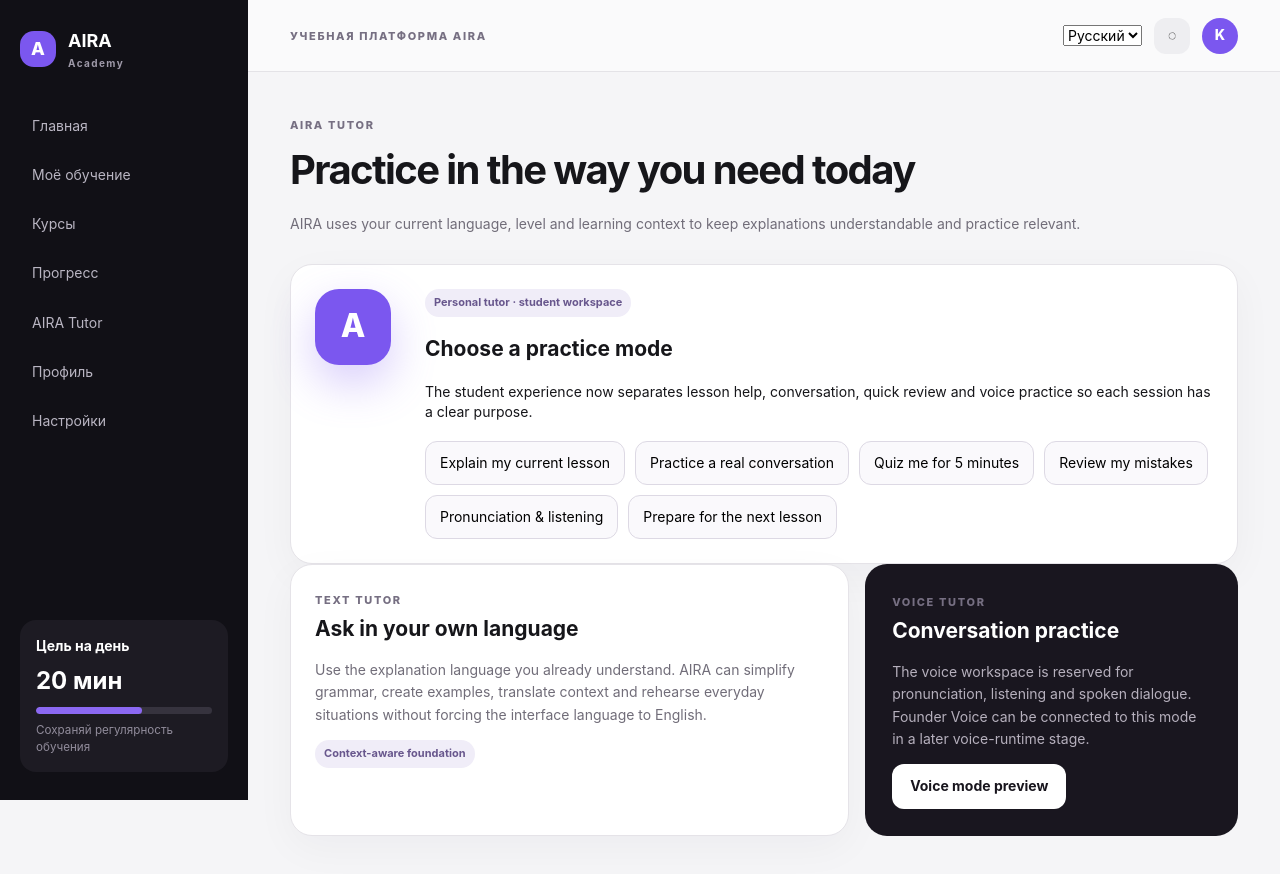
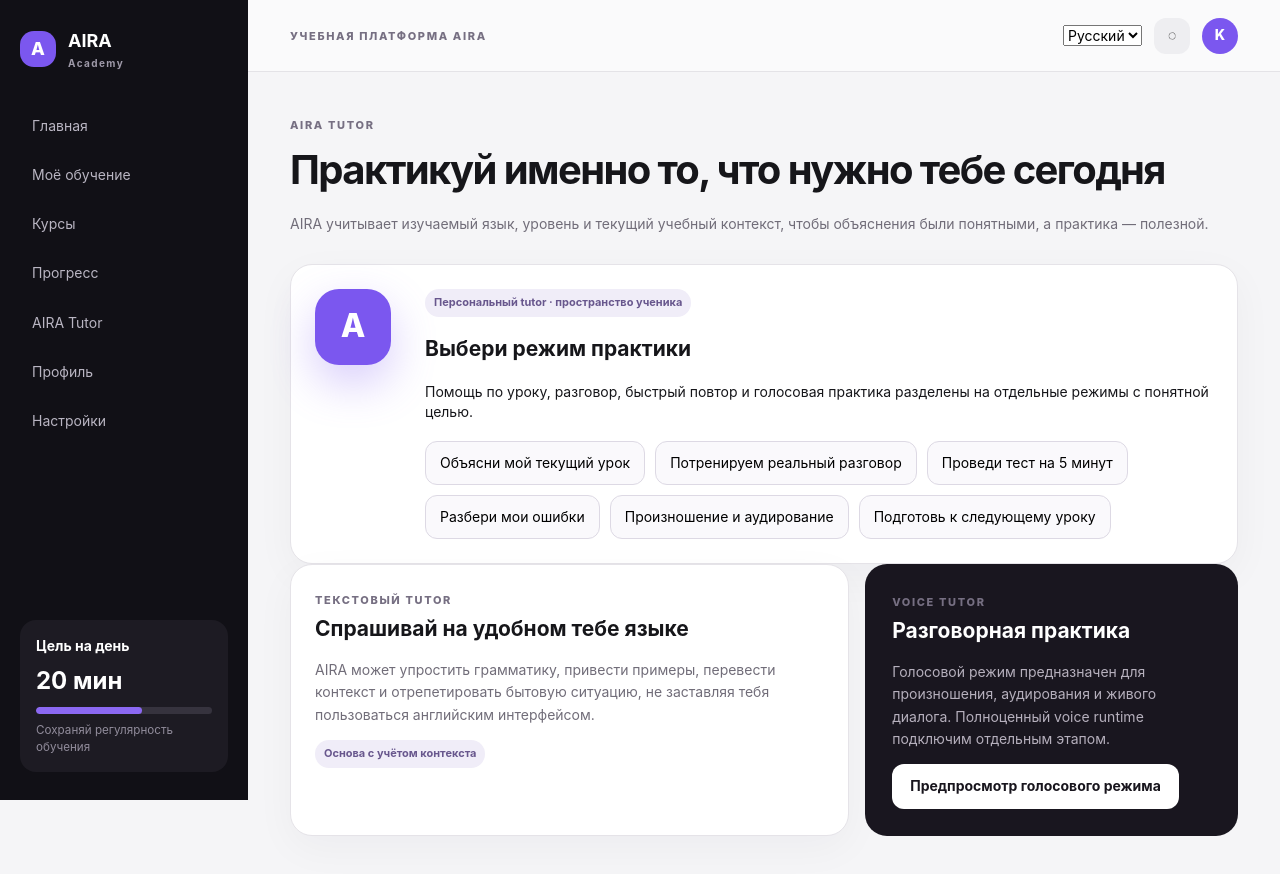
Before and after one commit to tsapkovaby-cyber/AIRA-OS, a Next.js app: page /learn/tutor in a window 1280 px wide. Shown: the top 874 px of the page. Built offline with nearby package versions, Linux system fonts and the light colour scheme.

Commit message:
Localize AIRA Tutor workspace

```diff
--- a/app/learn/tutor/page.tsx
+++ b/app/learn/tutor/page.tsx
@@ -1,7 +1,14 @@
+"use client";
+
 import styles from "../learn.module.css";
+import { useUiLanguage } from "../../../lib/use-ui-language";
 
-export default function Tutor(){return <>
-  <div className={styles.pageHeading}><span className={styles.eyebrow}>AIRA TUTOR</span><h1>Practice in the way you need today</h1><p>AIRA uses your current language, level and learning context to keep explanations understandable and practice relevant.</p></div>
-  <section className={styles.tutorHero}><div className={styles.aiOrb}>A</div><div><span className={styles.pill}>Personal tutor · student workspace</span><h2>Choose a practice mode</h2><p>The student experience now separates lesson help, conversation, quick review and voice practice so each session has a clear purpose.</p><div className={styles.promptGrid}><button>Explain my current lesson</button><button>Practice a real conversation</button><button>Quiz me for 5 minutes</button><button>Review my mistakes</button><button>Pronunciation & listening</button><button>Prepare for the next lesson</button></div></div></section>
-  <section className={styles.twoColumn}><article className={styles.panel}><span className={styles.eyebrow}>TEXT TUTOR</span><h2>Ask in your own language</h2><p>Use the explanation language you already understand. AIRA can simplify grammar, create examples, translate context and rehearse everyday situations without forcing the interface language to English.</p><span className={styles.pill}>Context-aware foundation</span></article><article className={styles.darkPanel}><span className={styles.eyebrow}>VOICE TUTOR</span><h2>Conversation practice</h2><p>The voice workspace is reserved for pronunciation, listening and spoken dialogue. Founder Voice can be connected to this mode in a later voice-runtime stage.</p><button className={styles.lightButton}>Voice mode preview</button></article></section>
-</>}
+export default function Tutor(){
+  const ru=useUiLanguage()==="ru";
+  const prompts=ru?["Объясни мой текущий урок","Потренируем реальный разговор","Проведи тест на 5 минут","Разбери мои ошибки","Произношение и аудирование","Подготовь к следующему уроку"]:["Explain my current lesson","Practice a real conversation","Quiz me for 5 minutes","Review my mistakes","Pronunciation & listening","Prepare for the next lesson"];
+  return <>
+    <div className={styles.pageHeading}><span className={styles.eyebrow}>AIRA TUTOR</span><h1>{ru?"Практикуй именно то, что нужно тебе сегодня":"Practice in the way you need today"}</h1><p>{ru?"AIRA учитывает изучаемый язык, уровень и текущий учебный контекст, чтобы объяснения были понятными, а практика — полезной.":"AIRA uses your language, level and learning context to keep explanations understandable and practice relevant."}</p></div>
+    <section className={styles.tutorHero}><div className={styles.aiOrb}>A</div><div><span className={styles.pill}>{ru?"Персональный tutor · пространство ученика":"Personal tutor · student workspace"}</span><h2>{ru?"Выбери режим практики":"Choose a practice mode"}</h2><p>{ru?"Помощь по уроку, разговор, быстрый повтор и голосовая практика разделены на отдельные режимы с понятной целью.":"Lesson help, conversation, quick review and voice practice are separated into focused modes."}</p><div className={styles.promptGrid}>{prompts.map(item=><button key={item}>{item}</button>)}</div></div></section>
+    <section className={styles.twoColumn}><article className={styles.panel}><span className={styles.eyebrow}>{ru?"ТЕКСТОВЫЙ TUTOR":"TEXT TUTOR"}</span><h2>{ru?"Спрашивай на удобном тебе языке":"Ask in your own language"}</h2><p>{ru?"AIRA может упростить грамматику, привести примеры, перевести контекст и отрепетировать бытовую ситуацию, не заставляя тебя пользоваться английским интерфейсом.":"AIRA can simplify grammar, create examples, translate context and rehearse everyday situations without forcing the interface language to English."}</p><span className={styles.pill}>{ru?"Основа с учётом контекста":"Context-aware foundation"}</span></article><article className={styles.darkPanel}><span className={styles.eyebrow}>VOICE TUTOR</span><h2>{ru?"Разговорная практика":"Conversation practice"}</h2><p>{ru?"Голосовой режим предназначен для произношения, аудирования и живого диалога. Полноценный voice runtime подключим отдельным этапом.":"The voice workspace is for pronunciation, listening and spoken dialogue. Full voice runtime will be connected in a later stage."}</p><button className={styles.lightButton}>{ru?"Предпросмотр голосового режима":"Voice mode preview"}</button></article></section>
+  </>;
+}
```
